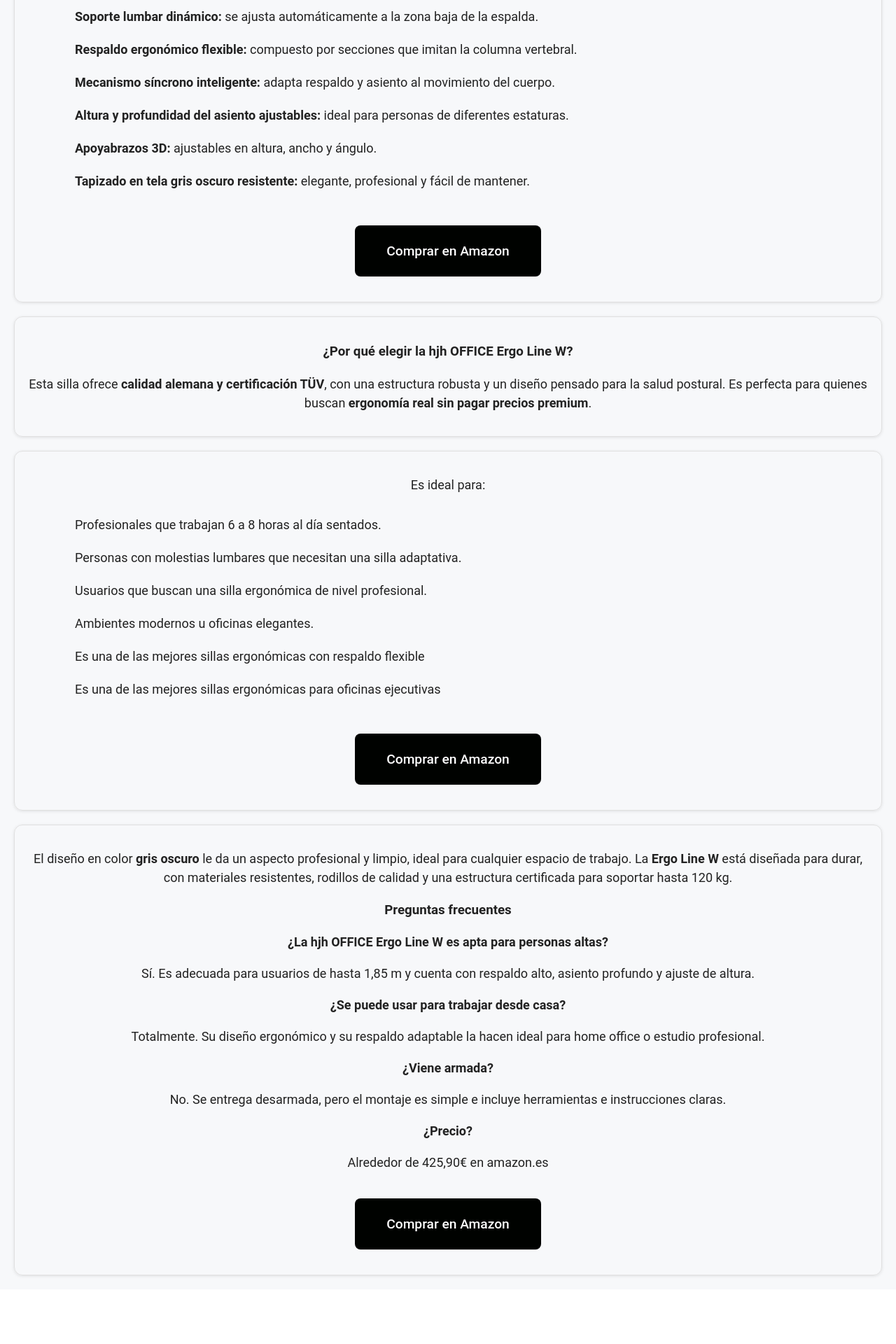
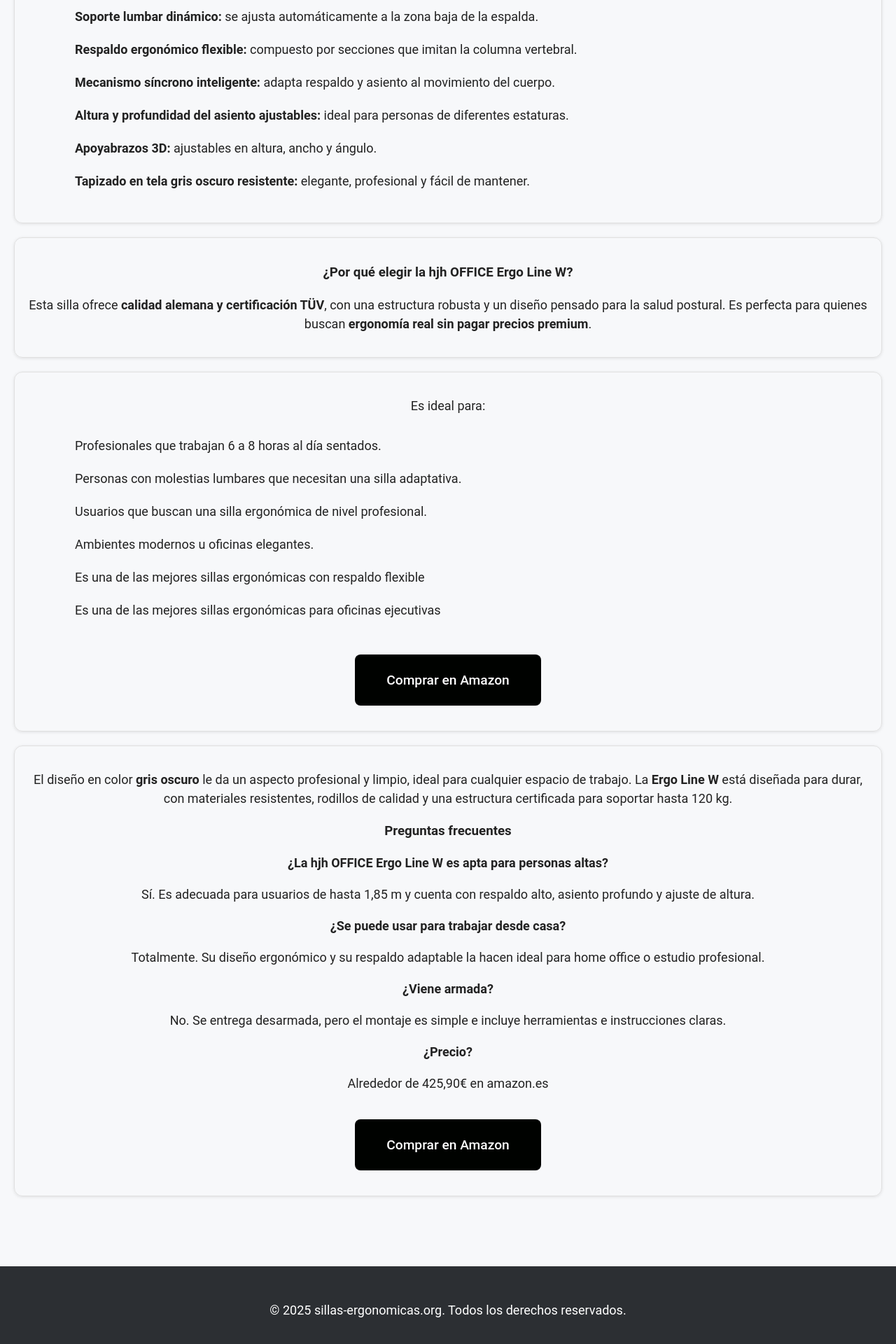
Before and after one commit to ZIDEN-3/Sillas-ergonomicas, a React (Vite) app: page /Silla-ergonomica-ErgoHuman in a window 1280 px wide. Shown: the part 2113-4033 px from the top of the page at 70% size. Before the commit the page ends 3955 px from the top, so only its background shows below. Built offline with nearby package versions, Linux system fonts and the light colour scheme; a web font is replaced by a local one.

Commit message:
Footer terminado

```diff
--- a/index.html
+++ b/index.html
@@ -1,6 +1,8 @@
 <!doctype html>
 <html lang="es">
   <head>
+    <meta name="description" content="Descubre las mejores sillas ergonómicas de oficina en 2025. Comparativa de sillas de malla, ejecutivas y de rodillas para mejorar tu postura, comodidad y productividad.">
+
     <script type="application/ld+json">
 {
   "@context": "https://schema.org",
--- a/src/App.jsx
+++ b/src/App.jsx
@@ -16,6 +16,7 @@
 import HbadaErgonomic from './pages/Hbada';
 import HermanMiller from './pages/HermanMiller';
 import NavBar from "./components/NavBar";
+import Footer from "./components/Footer";
 import './App.css';
 import { Analytics } from "@vercel/analytics/react"
 import { SpeedInsights } from "@vercel/speed-insights/react"
@@ -36,13 +37,14 @@
       <Route path='/Silla-ergonomica-Sihoo-M18' element={<SihooM18/>}></Route>
       <Route path='/Silla-ergonomica-de-rodillas' element={<SillaDeRodillas/>}></Route>
       <Route path='/Silla-ergonomica-de-malla' element={<SillaDeMalla/>}></Route>
-      <Route path='/Sillas-ergonomicas-económicas' element={<SillaEconómica/>}></Route>
+      <Route path='/Sillas-ergonomicas-economicas' element={<SillaEconómica/>}></Route>
       <Route path='/Silla-ergonomica-especial' element={<SillaEspecial/>}></Route>
       <Route path='/Silla-gamer-ergonomica' element={<SillaGamer/>}></Route>
       <Route path='/Silla-ergonomica-ejecutiva' element={<SillaEjecutiva/>}></Route>
-      <Route path='/Silla-ergonomica-reclinable-con-reposapiés' element={<SillaReclinableReposapiés/>}></Route>
+      <Route path='/Silla-ergonomica-reclinable-con-reposapies' element={<SillaReclinableReposapiés/>}></Route>
       <Route path='*' element={<NotFoundPage/>}></Route>
     </Routes>
+    <Footer/>
     <Analytics />
     <SpeedInsights />
     </>
--- /dev/null
+++ b/src/components/Footer.jsx
@@ -0,0 +1,12 @@
+import '../styles/footer.css'
+
+
+function Footer () {
+    return (
+        <footer>
+            <p>© 2025 sillas-ergonomicas.org. Todos los derechos reservados.</p>
+        </footer>
+    )
+}
+
+export default Footer;
--- a/src/pages/ErgoHuman.jsx
+++ b/src/pages/ErgoHuman.jsx
@@ -35,8 +35,6 @@
             <li className='lista1'><strong>Apoyabrazos 3D:</strong> ajustables en altura, ancho y ángulo.</li>
             <li className='lista1'><strong>Tapizado en tela gris oscuro resistente:</strong> elegante, profesional y fácil de mantener.</li>
           </ul>
-           <Comprar
-         urlAmazon={"https://amzn.to/40RqGsc"}/>
 
         </article>
 
--- a/src/pages/Inicio.jsx
+++ b/src/pages/Inicio.jsx
@@ -11,6 +11,7 @@
 import Songmics from '../images/songmics.jpg';
 import ErgoHuman from '../images/ErgoHuman.jpg';
 import SilldeOficina from '../images/silladeoficina.webp';
+import '../styles/HermanMiller.css'
 
 
 import '../styles/inicio.css';
@@ -51,6 +52,7 @@
                 </div>
             </section>
             <section>
+                <article className="caracteristicas">
                 <h2>Tipos de sillas ergonómicas</h2>
                 <p>Las sillas ergonómicas son aquellas que se adaptan a la forma del cuerpo humano,
                     proporcionando comodidad, salud y soporte adecuado para
@@ -58,6 +60,7 @@
                     Existen varios tipos de sillas ergonómicas,
                     cada una diseñada para satisfacer diferentes necesidades y
                      preferencias.</p>
+                     </article>
                      <div className="container">
                         <TiposDeSillas
                      Nombre='Sillas ergonómicas de oficina clásica'
@@ -81,7 +84,7 @@
                      Nombre='Sillas ergonómicas económicas'
                      srcImagen={Sillaeconomica}
                      altImagen='Silla ergonómica economica'
-                     Pagina='/Sillas-ergonomicas-económicas'
+                     Pagina='/Sillas-ergonomicas-economicas'
                      />
                      <TiposDeSillas
                      Nombre='Sillas ergonómicas especiales'
@@ -105,7 +108,7 @@
                      Nombre='Silla ergonómica reclinable con reposapiés'
                      srcImagen={Sillaconreposapies}
                      altImagen='Silla ergonómica con reposapies'
-                     Pagina='/Silla-ergonomica-reclinable-con-reposapiés'
+                     Pagina='/Silla-ergonomica-reclinable-con-reposapies'
                      />
                      </div>
             </section>
--- /dev/null
+++ b/src/styles/footer.css
@@ -0,0 +1,20 @@
+
+footer {
+  background-color: #2c2f33;
+  color: #ffffff;
+   width: 100vw; /* ocupa todo el ancho visible */
+  margin-left: calc(-50vw + 50%); /* lo “saca” del centrado */
+   height: 125px;
+    overflow-x: hidden;
+   position: relative;
+  margin-top: 100px;
+  display: flex;
+  justify-content: center;
+  align-items: center;
+}
+
+.footer-text {
+  text-align: center;
+  padding: 20px;
+  font-size: 1rem;
+}
```
Also changed, not shown: src/App.css (line endings or trailing spaces).
